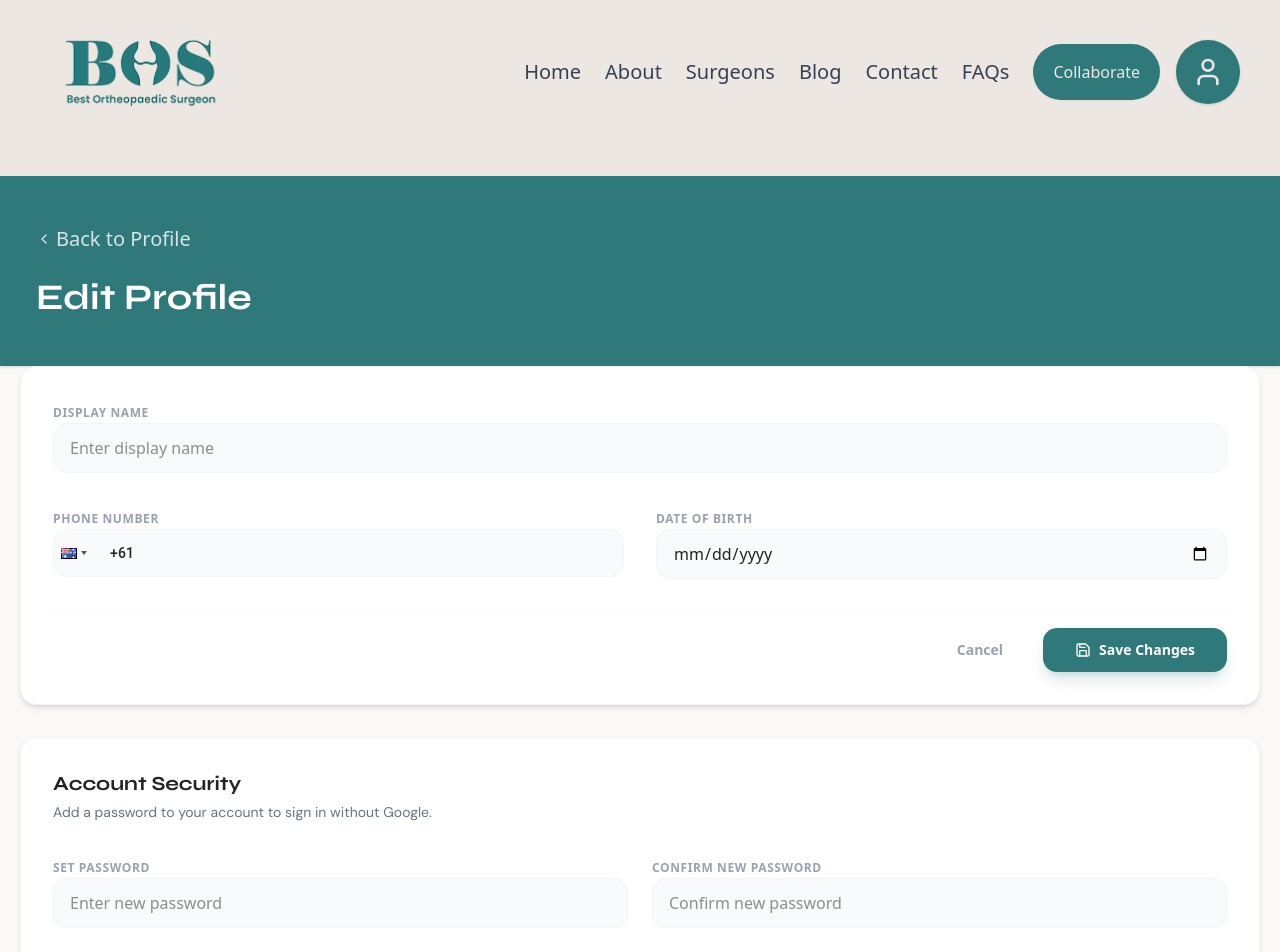
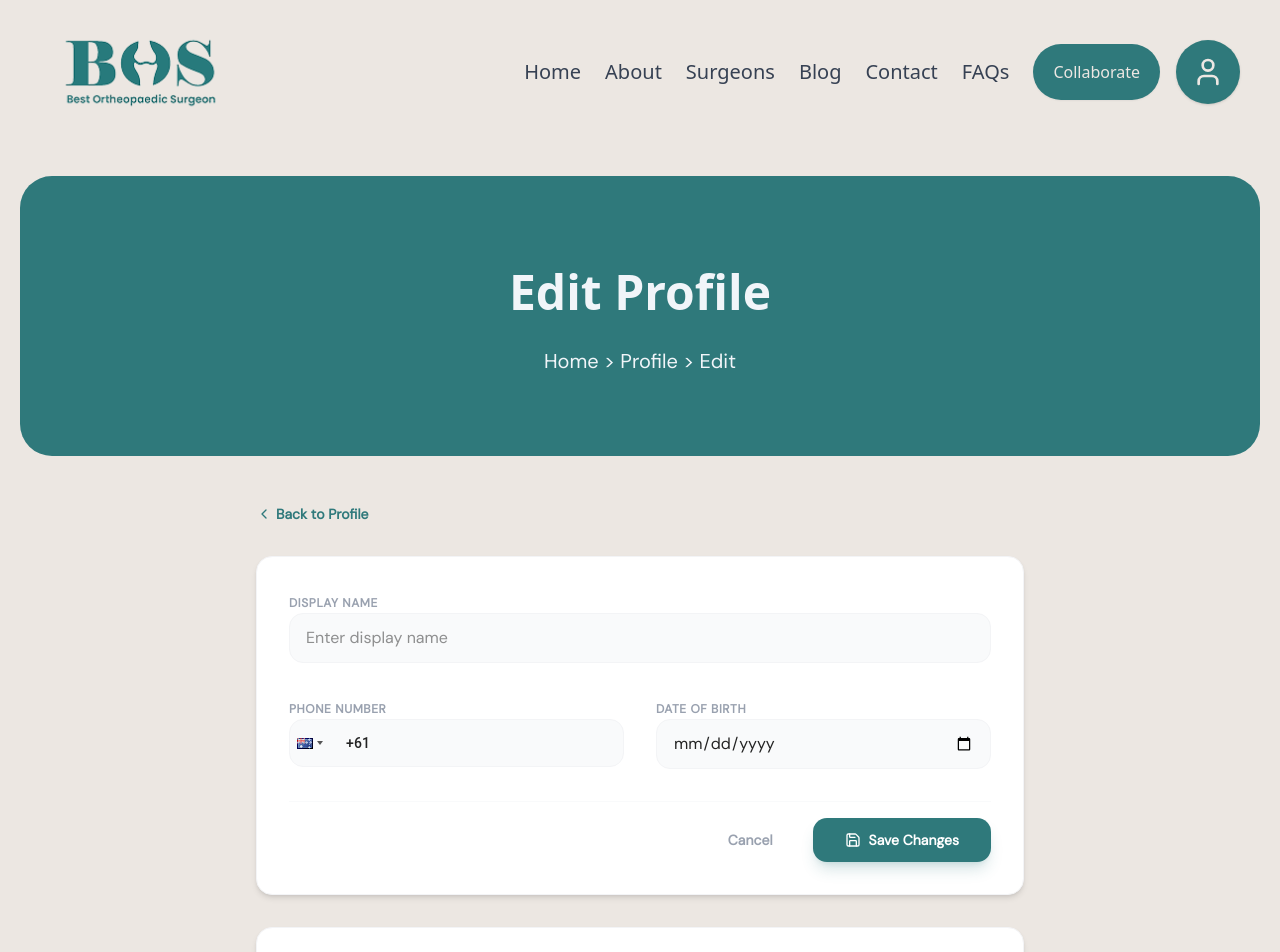
Before and after one commit to bestorthopaedicsurgeon/bos-next, a Next.js app: page /profile/edit in a window 1280 px wide. Shown: the top 952 px of the page. Built offline with nearby package versions, Linux system fonts and the light colour scheme; no server answers.

Commit message:
refactor: Update profile and blog components for improved styling and functionality

```diff
--- a/src/app/(main)/blog/[slug]/page.js
+++ b/src/app/(main)/blog/[slug]/page.js
@@ -358,7 +358,7 @@ const Page = async ({ params }) => {
       {/* Author and Date Section */}
       <div className="mb-8 flex items-center gap-4 rounded-lg bg-gray-50 p-6 dark:bg-gray-800">
         <Image
-          src="/profile.png"
+          src="/bos_favicon.svg"
           width={60}
           height={60}
           alt="profile"
--- a/src/app/(main)/profile/edit/page.js
+++ b/src/app/(main)/profile/edit/page.js
@@ -1,11 +1,12 @@
 "use client";
 import React, { useState, useEffect } from "react";
 import { useRouter } from "next/navigation";
-import { ChevronLeft, Save, Loader2 } from "lucide-react";
+import { Save, Loader2, ChevronLeft } from "lucide-react";
 import Link from "next/link";
 import { toast } from "sonner";
 import PhoneInput from "react-phone-input-2";
 import "react-phone-input-2/lib/style.css";
+import ProfileHeader from "@/components/reusable/profileHeader";
 
 const EditProfilePage = () => {
   const router = useRouter();
@@ -159,30 +160,28 @@ const EditProfilePage = () => {
 
   if (loading) {
     return (
-      <div className="min-h-screen flex items-center justify-center bg-[#FAF9F6]">
-        <Loader2 className="h-8 w-8 animate-spin text-[#2F797B]" />
+      <div className="min-h-screen flex items-center justify-center">
+        <Loader2 className="h-8 w-8 animate-spin text-primary" />
       </div>
     );
   }
 
   return (
-    <div className="bg-[#FAF9F6] min-h-screen pb-20">
-      {/* Banner Section */}
-      <div className="bg-[#2F797B] py-12 px-4 shadow-sm">
-        <div className="container mx-auto max-w-3xl">
-          <Link href="/profile" className="inline-flex items-center text-white/80 hover:text-white mb-6 transition-colors">
-            <ChevronLeft className="h-4 w-4 mr-1" />
-            Back to Profile
-          </Link>
-          <h1 className="text-3xl md:text-4xl font-bold text-white font-syne">Edit Profile</h1>
-        </div>
-      </div>
+    <div className="container">
+      <ProfileHeader heading="Edit Profile" step1="Home" step2="Profile" step3="Edit" />
 
-      <div className="container mx-auto px-4 -mt-8 max-w-3xl space-y-8 pb-20">
+      <div className="py-12 max-w-3xl mx-auto space-y-8">
+        <Link
+          href="/profile"
+          className="inline-flex items-center text-primary hover:text-primary/80 transition-colors font-dm-sans font-semibold text-sm"
+        >
+          <ChevronLeft className="h-4 w-4 mr-1" />
+          Back to Profile
+        </Link>
         <form onSubmit={handleSubmit} className="bg-white rounded-2xl border border-gray-100 p-8 shadow-md space-y-8">
           <div className="grid grid-cols-1 md:grid-cols-2 gap-8">
             <div className="space-y-2 md:col-span-2">
-              <label htmlFor="name" className="text-xs font-bold text-gray-400 uppercase tracking-wider">Display Name</label>
+              <label htmlFor="name" className="text-xs font-bold text-gray-400 uppercase tracking-wider font-dm-sans">Display Name</label>
               <input
                 type="text"
                 id="name"
@@ -190,19 +189,19 @@ const EditProfilePage = () => {
                 value={formData.name}
                 onChange={handleChange}
                 placeholder="Enter display name"
-                className="w-full bg-gray-50 border border-gray-100 rounded-xl px-4 py-3 text-[#232323] focus:outline-none focus:ring-2 focus:ring-[#2F797B]/20 transition-all font-medium"
+                className="w-full bg-gray-50 border border-gray-100 rounded-xl px-4 py-3 text-[#232323] focus:outline-none focus:ring-2 focus:ring-primary/20 transition-all font-medium font-dm-sans"
                 required
               />
             </div>
 
             <div className="space-y-2">
-              <label htmlFor="phone" className="text-xs font-bold text-gray-400 uppercase tracking-wider">Phone Number</label>
+              <label htmlFor="phone" className="text-xs font-bold text-gray-400 uppercase tracking-wider font-dm-sans">Phone Number</label>
               <div className="phone-input-container">
                 <PhoneInput
                   country={'au'}
                   value={formData.phone.replace('+', '')}
                   onChange={handlePhoneChange}
-                  inputClass="!w-full !bg-gray-50 !border-gray-100 !rounded-xl !pl-14 !py-3 !text-[#232323] !focus:outline-none !focus:ring-2 !focus:ring-[#2F797B]/20 !transition-all !font-medium !h-[48px]"
+                  inputClass="!w-full !bg-gray-50 !border-gray-100 !rounded-xl !pl-14 !py-3 !text-[#232323] !focus:outline-none !focus:ring-2 !focus:ring-primary/20 !transition-all !font-medium !h-[48px]"
                   containerClass="!w-full"
                   buttonClass="!bg-transparent !border-none !rounded-l-xl !absolute !left-0 !top-0 !bottom-0 !z-10 !hover:bg-transparent"
                   dropdownClass="!bg-white !shadow-xl !rounded-xl !border-gray-100 !mt-2"
@@ -212,14 +211,14 @@ const EditProfilePage = () => {
             </div>
 
             <div className="space-y-2">
-              <label htmlFor="dob" className="text-xs font-bold text-gray-400 uppercase tracking-wider">Date of Birth {formData.age && <span className="text-[#2F797B] font-bold ml-2">({formData.age} yrs)</span>}</label>
+              <label htmlFor="dob" className="text-xs font-bold text-gray-400 uppercase tracking-wider font-dm-sans">Date of Birth {formData.age && <span className="text-primary font-bold ml-2">({formData.age} yrs)</span>}</label>
               <input
                 type="date"
                 id="dob"
                 name="dob"
                 value={formData.dob}
                 onChange={handleChange}
-                className="w-full bg-gray-50 border border-gray-100 rounded-xl px-4 py-3 text-[#232323] focus:outline-none focus:ring-2 focus:ring-[#2F797B]/20 transition-all font-medium"
+                className="w-full bg-gray-50 border border-gray-100 rounded-xl px-4 py-3 text-[#232323] focus:outline-none focus:ring-2 focus:ring-primary/20 transition-all font-medium font-dm-sans"
               />
             </div>
           </div>
@@ -227,14 +226,14 @@ const EditProfilePage = () => {
           <div className="pt-4 border-t border-gray-50 flex items-center justify-end gap-4">
             <Link
               href="/profile"
-              className="px-6 py-3 rounded-xl font-bold text-gray-400 hover:text-gray-600 transition-all text-sm"
+              className="px-6 py-3 rounded-xl font-bold text-gray-400 hover:text-gray-600 transition-all text-sm font-dm-sans"
             >
               Cancel
             </Link>
             <button
               type="submit"
               disabled={saving}
-              className="inline-flex items-center gap-2 bg-[#2F797B] text-white px-8 py-3 rounded-xl text-sm font-bold shadow-lg shadow-[#2F797B]/20 hover:scale-[1.02] active:scale-[0.98] disabled:opacity-70 disabled:scale-100 transition-all"
+              className="inline-flex items-center gap-2 bg-primary text-white px-8 py-3 rounded-xl text-sm font-bold shadow-lg shadow-primary/20 hover:scale-[1.02] active:scale-[0.98] disabled:opacity-70 disabled:scale-100 transition-all font-dm-sans"
             >
               {saving ? (
                 <>
@@ -255,7 +254,7 @@ const EditProfilePage = () => {
         <div className="bg-white rounded-2xl border border-gray-100 p-8 shadow-md space-y-8">
           <div>
             <h2 className="text-xl font-bold text-[#232323] font-syne">Account Security</h2>
-            <p className="text-sm text-gray-500 mt-1">
+            <p className="text-sm text-gray-500 mt-1 font-dm-sans">
               {formData.hasPassword
                 ? "Update your existing account password."
                 : "Add a password to your account to sign in without Google."}
@@ -266,7 +265,7 @@ const EditProfilePage = () => {
             <div className="grid grid-cols-1 gap-6">
               {formData.hasPassword && (
                 <div className="space-y-2">
-                  <label htmlFor="currentPassword" dangerouslySetInnerHTML={{ __html: 'Current Password' }} className="text-xs font-bold text-gray-400 uppercase tracking-wider" />
+                  <label htmlFor="currentPassword" dangerouslySetInnerHTML={{ __html: 'Current Password' }} className="text-xs font-bold text-gray-400 uppercase tracking-wider font-dm-sans" />
                   <input
                     type="password"
                     id="currentPassword"
@@ -274,7 +273,7 @@ const EditProfilePage = () => {
                     value={formData.currentPassword}
                     onChange={handleChange}
                     placeholder="Enter current password"
-                    className="w-full bg-gray-50 border border-gray-100 rounded-xl px-4 py-3 text-[#232323] focus:outline-none focus:ring-2 focus:ring-[#2F797B]/20 transition-all font-medium"
+                    className="w-full bg-gray-50 border border-gray-100 rounded-xl px-4 py-3 text-[#232323] focus:outline-none focus:ring-2 focus:ring-primary/20 transition-all font-medium font-dm-sans"
                     required
                   />
                 </div>
@@ -282,7 +281,7 @@ const EditProfilePage = () => {
 
               <div className="grid grid-cols-1 md:grid-cols-2 gap-6">
                 <div className="space-y-2">
-                  <label htmlFor="newPassword" dangerouslySetInnerHTML={{ __html: formData.hasPassword ? 'New Password' : 'Set Password' }} className="text-xs font-bold text-gray-400 uppercase tracking-wider" />
+                  <label htmlFor="newPassword" dangerouslySetInnerHTML={{ __html: formData.hasPassword ? 'New Password' : 'Set Password' }} className="text-xs font-bold text-gray-400 uppercase tracking-wider font-dm-sans" />
                   <input
                     type="password"
                     id="newPassword"
@@ -290,13 +289,13 @@ const EditProfilePage = () => {
                     value={formData.newPassword}
                     onChange={handleChange}
                     placeholder="Enter new password"
-                    className="w-full bg-gray-50 border border-gray-100 rounded-xl px-4 py-3 text-[#232323] focus:outline-none focus:ring-2 focus:ring-[#2F797B]/20 transition-all font-medium"
+                    className="w-full bg-gray-50 border border-gray-100 rounded-xl px-4 py-3 text-[#232323] focus:outline-none focus:ring-2 focus:ring-primary/20 transition-all font-medium font-dm-sans"
                     required
                   />
                 </div>
 
                 <div className="space-y-2">
-                  <label htmlFor="confirmPassword" dangerouslySetInnerHTML={{ __html: 'Confirm New Password' }} className="text-xs font-bold text-gray-400 uppercase tracking-wider" />
+                  <label htmlFor="confirmPassword" dangerouslySetInnerHTML={{ __html: 'Confirm New Password' }} className="text-xs font-bold text-gray-400 uppercase tracking-wider font-dm-sans" />
                   <input
                     type="password"
                     id="confirmPassword"
@@ -304,7 +303,7 @@ const EditProfilePage = () => {
                     value={formData.confirmPassword}
                     onChange={handleChange}
                     placeholder="Confirm new password"
-                    className="w-full bg-gray-50 border border-gray-100 rounded-xl px-4 py-3 text-[#232323] focus:outline-none focus:ring-2 focus:ring-[#2F797B]/20 transition-all font-medium"
+                    className="w-full bg-gray-50 border border-gray-100 rounded-xl px-4 py-3 text-[#232323] focus:outline-none focus:ring-2 focus:ring-primary/20 transition-all font-medium font-dm-sans"
                     required
                   />
                 </div>
@@ -315,7 +314,7 @@ const EditProfilePage = () => {
               <button
                 type="submit"
                 disabled={passwordSaving}
-                className="inline-flex items-center gap-2 bg-[#2F797B] text-white px-8 py-3 rounded-xl text-sm font-bold shadow-lg shadow-[#2F797B]/20 hover:scale-[1.02] active:scale-[0.98] disabled:opacity-70 disabled:scale-100 transition-all"
+                className="inline-flex items-center gap-2 bg-primary text-white px-8 py-3 rounded-xl text-sm font-bold shadow-lg shadow-primary/20 hover:scale-[1.02] active:scale-[0.98] disabled:opacity-70 disabled:scale-100 transition-all font-dm-sans"
               >
                 {passwordSaving ? (
                   <>
--- a/src/app/(main)/profile/page.js
+++ b/src/app/(main)/profile/page.js
@@ -9,7 +9,8 @@ import { authOptions } from "@/lib/auth";
 import { redirect } from "next/navigation";
 import { headers } from "next/headers";
 import Link from "next/link";
-import { ChevronRight } from "lucide-react";
+import Image from "next/image";
+import ProfileHeader from "@/components/reusable/profileHeader";
 
 const Page = async () => {
   const session = await getServerSession(authOptions);
@@ -39,20 +40,10 @@ const Page = async () => {
   }
 
   return (
-    <div className="bg-[#FAF9F6] min-h-screen">
-      {/* Banner Section */}
-      <div className="bg-[#2F797B] py-16 px-4">
-        <div className="container mx-auto text-center">
-          <h1 className="text-4xl md:text-5xl font-bold text-white font-syne mb-4">Your Profile</h1>
-          <nav className="flex items-center justify-center gap-2 text-white/80 text-sm">
-            <Link href="/" className="hover:text-white transition-colors">Home</Link>
-            <ChevronRight className="h-4 w-4" />
-            <span>Profile</span>
-          </nav>
-        </div>
-      </div>
+    <div className="container">
+      <ProfileHeader heading="Your Profile" step1="Home" step2="Profile" />
 
-      <div className="container mx-auto px-4 py-12 max-w-7xl">
+      <div className="py-12">
         <div className="grid grid-cols-1 lg:grid-cols-3 gap-8 items-start">
           {/* Left Column (Main) */}
           <div className="lg:col-span-2 space-y-8">
@@ -72,23 +63,28 @@ const Page = async () => {
             {userData?.questions && userData.questions.length > 0 ? (
               <div className="bg-white rounded-2xl border border-gray-100 p-8 shadow-sm">
                 <h2 className="text-xl font-bold text-[#232323] mb-2 font-syne">Recent Question</h2>
-                <p className="text-[#2F797B] text-xs font-semibold mb-6">Your question has been answered!</p>
+                <p className="text-primary text-xs font-semibold mb-6 font-dm-sans">Your question has been answered!</p>
 
                 <div className="space-y-4">
                   {userData.questions.slice(0, 1).map((q) => (
                     <div key={q.id} className="space-y-4">
                       <div className="bg-gray-50 rounded-xl p-4">
-                        <h3 className="text-sm font-bold text-[#232323] mb-2 leading-tight line-clamp-2">
+                        <h3 className="text-sm font-bold text-[#232323] mb-2 leading-tight line-clamp-2 font-dm-sans">
                           Q. {q.content}
                         </h3>
                         {q.answers && q.answers.length > 0 && (
                           <div className="flex items-center gap-2 mt-4">
                             <div className="h-6 w-6 rounded-full bg-gray-200 border border-white relative overflow-hidden">
                               {q.answers[0].author?.image && (
-                                <img src={q.answers[0].author.image} alt={q.answers[0].author.name} className="object-cover fill" />
+                                <Image
+                                  src={q.answers[0].author.image}
+                                  alt={q.answers[0].author.name || "Doctor"}
+                                  fill
+                                  className="object-cover"
+                                />
                               )}
                             </div>
-                            <span className="text-[11px] font-bold text-[#2F797B]">
+                            <span className="text-[11px] font-bold text-primary font-dm-sans">
                               {q.answers[0].author?.name || "Doctor"} answered
                             </span>
                           </div>
@@ -97,11 +93,11 @@ const Page = async () => {
 
                       {q.answers && q.answers.length > 0 && (
                         <div className="pt-4 border-t border-gray-100">
-                          <p className="text-xs text-gray-500 italic mb-4">&quot;{q.answers[0].content}&quot;</p>
+                          <p className="text-xs text-gray-500 italic mb-4 font-dm-sans">&quot;{q.answers[0].content}&quot;</p>
                           <div className="flex items-center justify-between text-gray-400">
                             <div className="flex items-center gap-1">
                               <svg width="14" height="14" viewBox="0 0 24 24" fill="none" stroke="currentColor" strokeWidth="2"><path d="M7 10v12M15 10v12M11 10v12M2 10h20M2 21a2 2 0 002 2h16a2 2 0 002-2V10H2v11z"/></svg>
-                              <span className="text-[10px]">Was this helpful?</span>
+                              <span className="text-[10px] font-dm-sans">Was this helpful?</span>
                             </div>
                           </div>
                         </div>
@@ -112,8 +108,8 @@ const Page = async () => {
               </div>
             ) : (
               <div className="bg-white rounded-2xl border border-gray-100 p-8 shadow-sm text-center">
-                <p className="text-gray-400 text-sm">No recent questions found.</p>
-                <Link href="/doctors" className="text-[#2F797B] text-xs font-bold hover:underline mt-2 inline-block">
+                <p className="text-gray-400 text-sm font-dm-sans">No recent questions found.</p>
+                <Link href="/doctors" className="text-primary text-xs font-bold hover:underline mt-2 inline-block font-dm-sans">
                   Ask a Doctor
                 </Link>
               </div>
--- a/src/components/blogPage/BlogCard.js
+++ b/src/components/blogPage/BlogCard.js
@@ -103,7 +103,6 @@ export const BlogCard = (card) => {
       <Link
         href={`/blog/${card.slug}`}
         className="mt-auto flex items-center gap-4 cursor-pointer group"
-        target="_blank"
       >
         <p className="font-dm-sans text-[16px] font-bold text-primary transition-colors">
           Read More
--- a/src/components/hero/HeroSection.js
+++ b/src/components/hero/HeroSection.js
@@ -141,7 +141,7 @@ export const HeroSection = ({ onSearchResults, onSearchStateChange }) => {
           <h1 className="font-syne mb-4">
             Built for Orthopaedic Surgeons. Trusted by Patients!
           </h1>
-          <div className="hidden h-[352px] w-[308px] max-lg:mx-auto max-lg:flex max-lg:justify-center">
+          <div className="hidden h-[352px] w-[308px] max-lg:mx-auto max-lg:flex max-lg:justify-center max-sm:h-full max-sm:w-full">
             <Image
               src="/home/bones.png"
               alt="hero"
```
Also changed, not shown: src/components/hero/blog/BlogCarousel.js (+7 -6 lines).
